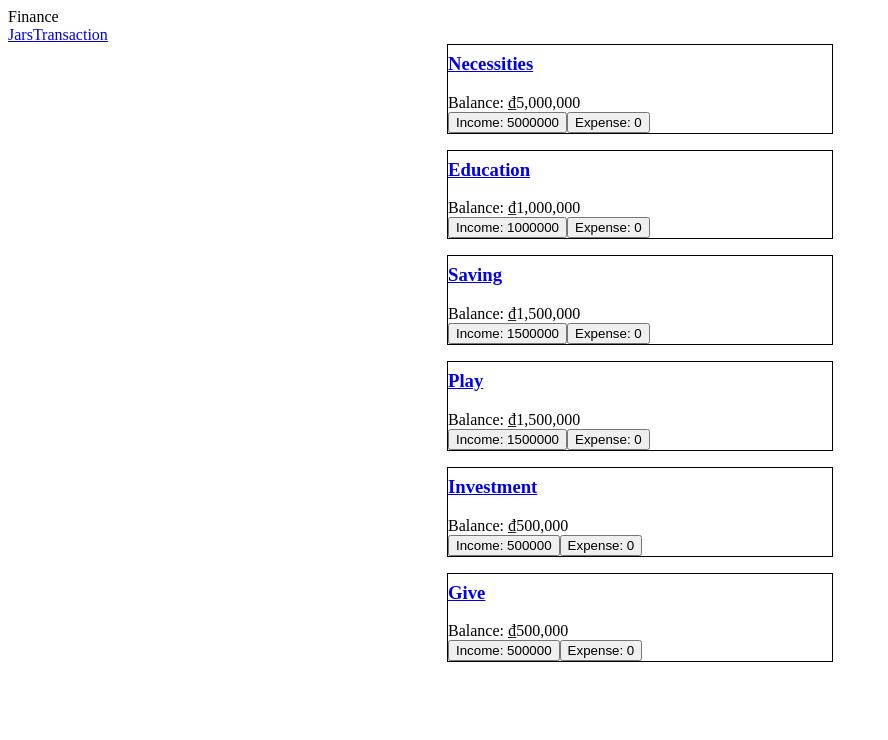
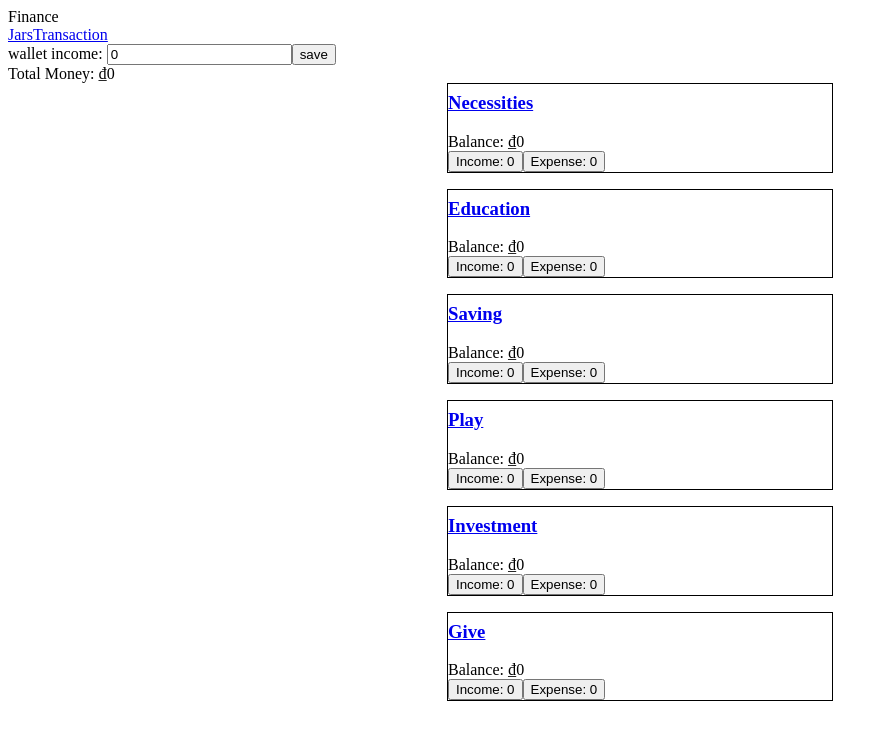
Before and after one commit to theCodography/ng-finance, an Angular app: page /jars in a window 1280 px wide. Shown: the top 740 px of the page, without its empty margins (0-888 px from the left). Built offline with nearby package versions, Linux system fonts and the light colour scheme.

Commit message:
wallet storage

```diff
--- a/src/app/jar-detail/jar-detail.component.html
+++ b/src/app/jar-detail/jar-detail.component.html
@@ -2,24 +2,23 @@
   <h2>{{ jar.title | uppercase }} Details</h2>
   <div class="card">
     Balance:
-    <span>
-      {{
-        (jar.percentage * totalMoney) / 100 - jar.expense | currency: "VND"
-      }}</span
-    >
+    <span> {{ jar.income - jar.expense | currency: "VND" }}</span>
     <br />
     <button (click)="transaction()" class="btn">
-      Income: {{ (jar.percentage * totalMoney) / 100 }}
+      Income: {{ jar.income }}
     </button>
     <button (click)="transaction()" class="btn">
       Expense: {{ jar.expense }}
     </button>
     <app-transaction [selected]="change">
-
-        <label for="jar-name">jar name: </label>
-        <input id="jar-name" [(ngModel)]="jar.title" placeholder="jar name"/>
-        <label for="jar-expense">jar expense: </label>
-        <input id="jar-expense" [(ngModel)]="jar.expense" placeholder="jar expense"/>
+      <label for="jar-percent">jar percent: </label>
+      <input id="jar-percent" [(ngModel)]="jar.percentage" placeholder="jar percent" />
+      <label for="jar-expense">jar expense: </label>
+      <input
+        id="jar-expense"
+        [(ngModel)]="jar.expense"
+        placeholder="jar expense"
+      />
     </app-transaction>
   </div>
   <button (click)="goBack()">go back</button>
--- a/src/app/jar-detail/jar-detail.component.ts
+++ b/src/app/jar-detail/jar-detail.component.ts
@@ -10,7 +10,7 @@ import { Jars } from '../models/jars';
 })
 export class JarDetailComponent implements OnInit {
   jar: Jars;
-  totalMoney: number;
+  wallet;
   change: boolean = false;
   constructor(
     private route: ActivatedRoute,
@@ -19,7 +19,6 @@ export class JarDetailComponent implements OnInit {
   ) {}
 
   ngOnInit(): void {
-    this.totalMoney = this.jarService.totalMoney;
     this.getJar();
   }
 
--- a/src/app/jar.service.ts
+++ b/src/app/jar.service.ts
@@ -1,4 +1,5 @@
 import { Injectable } from '@angular/core';
+import { BehaviorSubject, Observable } from 'rxjs';
 import { LocalStorageService } from './local-storage.service';
 import { Jars } from './models/jars';
 
@@ -10,23 +11,50 @@ const defaultJars: Jars[] = [
   { id: 5, title: 'Investment', percentage: 5, income: 0, expense: 0 },
   { id: 6, title: 'Give', percentage: 5, income: 0, expense: 0 },
 ];
+
+const defaultWallet = {
+  income: 0,
+  expense: 0,
+};
 @Injectable({
   providedIn: 'root',
 })
 export class JarService {
   private static readonly JarStorageKey = 'jars';
+  private static readonly WalletStorageKey = 'wallet';
+  private walletExpenseSubject: BehaviorSubject<number> = new BehaviorSubject<number>(0);
+  private walletIncomeSubject: BehaviorSubject<number> = new BehaviorSubject<number>(0);
   private jars: Jars[];
-
-  totalMoney = 10000000;
+  private wallet;
+  walletExpense$: Observable<number> = this.walletExpenseSubject.asObservable();
+  walletIncome$: Observable<number> = this.walletIncomeSubject.asObservable();
   constructor(private storageService: LocalStorageService) {}
   fetchFromLocalStorage() {
     this.jars =
       this.storageService.getValue<Jars[]>(JarService.JarStorageKey) ||
       defaultJars;
+    this.wallet = this.storageService.getValue<number>(
+      JarService.WalletStorageKey
+    ) || defaultWallet;
   }
-
+  updateWallet() {
+    this.walletExpenseSubject.next(this.jars.reduce((acc, jar) => {
+      return acc + Number(jar.expense);
+    }, 0));
+    this.walletExpense$.subscribe(money => {
+      this.wallet.expense = money;
+    });
+    this.walletIncomeSubject.next(this.jars.reduce((acc, jar) => {
+      return acc + Number(jar.income);
+    }, 0));
+    this.walletIncome$.subscribe(money => {
+      this.wallet.income = money;
+    });
+  }
   updateToLocalStorage() {
     this.storageService.setObject(JarService.JarStorageKey, this.jars);
+    this.updateWallet();
+    this.storageService.setObject(JarService.WalletStorageKey, this.wallet);
   }
   getJars(): Jars[] {
     return this.jars;
@@ -35,4 +63,8 @@ export class JarService {
   getJar(id: number): Jars {
     return this.jars.find((jar) => jar.id === id);
   }
+
+  getWallet() {
+    return this.wallet;
+  }
 }
--- a/src/app/jars/jars.component.html
+++ b/src/app/jars/jars.component.html
@@ -1,16 +1,30 @@
+<ng-container *ngIf="wallet">
+  <label for="wallet-income">wallet income: </label>
+  <input
+    id="wallet-income"
+    [(ngModel)]="wallet.income"
+    placeholder="wallet income"
+  />
+  <button (click)="save()">save</button> <br />
+  Total Money: {{ wallet.income - wallet.expense | currency: "VND" }}
+</ng-container>
+
 <div class="container" *ngIf="jars">
   <div class="jars-list" *ngFor="let jar of jars">
-    <h3><a routerLink="/jars/{{ jar.id }}">{{ jar.title }}</a></h3>
+    <h3>
+      <a routerLink="/jars/{{ jar.id }}">{{ jar.title }}</a>
+    </h3>
     <div class="card">
       Balance:
       <span>
         {{
-          (jar.percentage * totalMoney) / 100 - jar.expense | currency: "VND"
+          jar.income - jar.expense
+            | currency: "VND"
         }}</span
       >
       <br />
       <button class="btn">
-        Income: {{ (jar.percentage * totalMoney) / 100 }}
+        Income: {{ jar.income }}
       </button>
       <button class="btn">Expense: {{ jar.expense }}</button>
     </div>
--- a/src/app/jars/jars.component.ts
+++ b/src/app/jars/jars.component.ts
@@ -8,14 +8,28 @@ import { JarService } from '../jar.service';
 })
 export class JarsComponent implements OnInit {
   jars: Jars[] = [];
-  totalMoney = 10000000;
+  wallet;
   constructor(private jarService: JarService) {}
 
   ngOnInit(): void {
+    this.getWallet();
     this.getJars();
   }
 
   getJars() {
     this.jars = this.jarService.getJars();
   }
+
+  getWallet() {
+    this.wallet = this.jarService.getWallet();
+  }
+
+  save(): void {
+    this.jars = this.jars.map(jar => {
+      jar.income += this.wallet.income * jar.percentage / 100;
+      return jar;
+    });
+    console.log( this.wallet.income);
+    this.jarService.updateToLocalStorage();
+  }
 }
```
